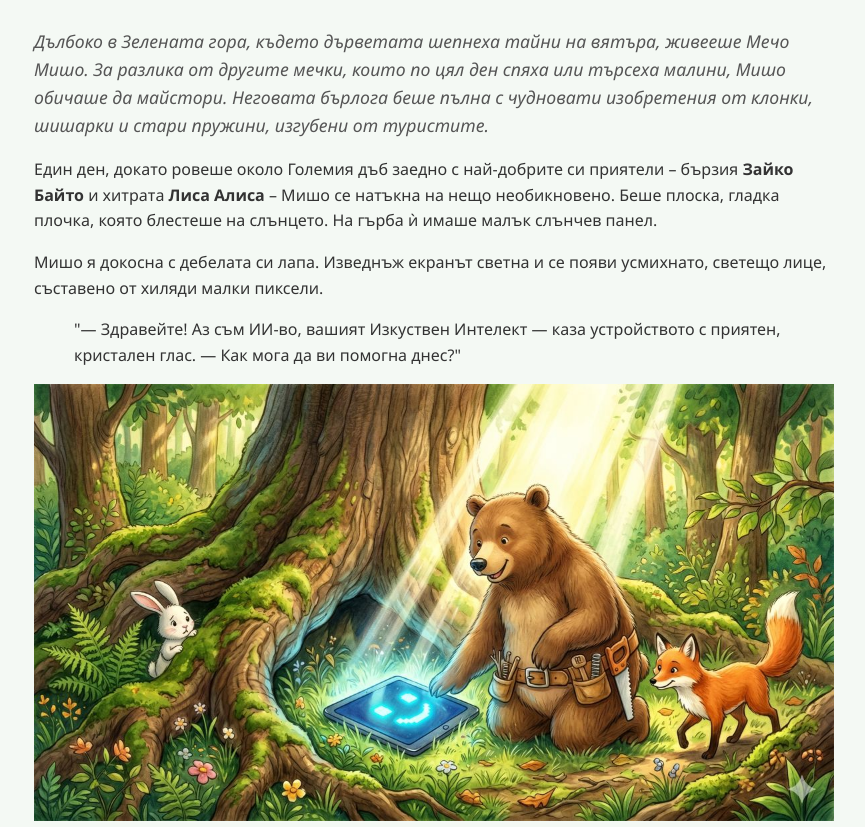
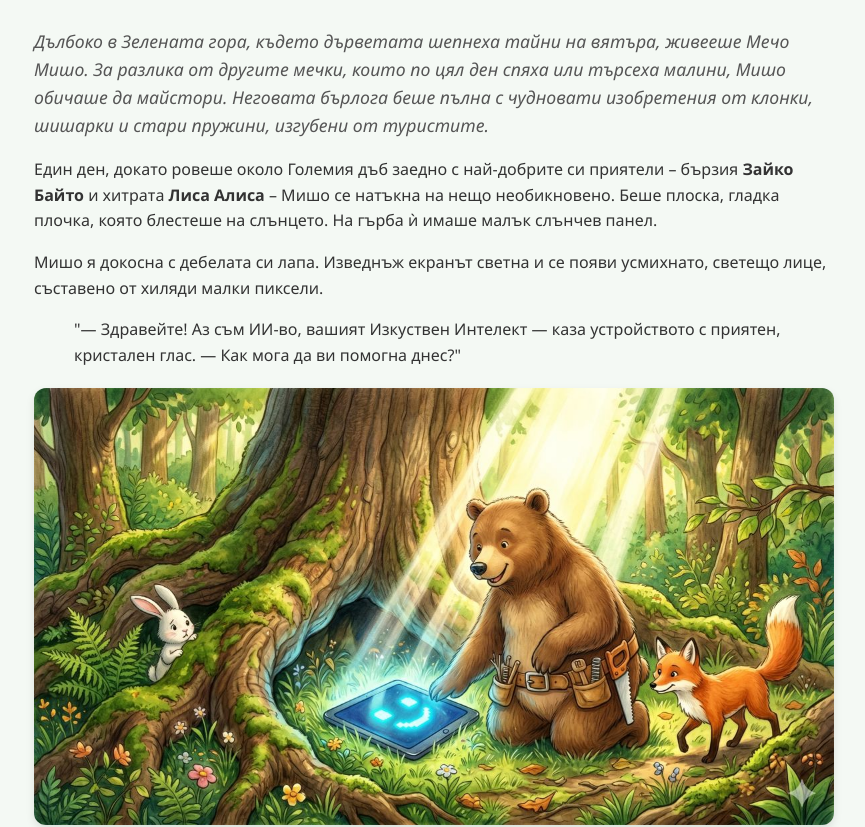
Before and after one commit to ilianko1970/ai-tales, a plain HTML site: page index.html in a window 1280 px wide. Shown: the part 129-956 px from the top of the page, without its empty margins (206-1071 px from the left). Drawn offline with Linux system fonts and the light colour scheme.

Commit message:
image size

```diff
--- a/index.html
+++ b/index.html
@@ -69,6 +69,15 @@
             font-size: 0.9em;
             color: #777;
         }
+
+        img {
+            max-width: 100%;
+            height: auto;
+            border-radius: 12px;
+            display: block;
+            margin: 20px auto;
+            box-shadow: 0 4px 8px rgba(0, 0, 0, 0.1);
+        }
     </style>
 </head>
 
@@ -94,7 +103,7 @@
             "— Здравейте! Аз съм ИИ-во, вашият Изкуствен Интелект — каза устройството с приятен, кристален глас. — Как
             мога да ви помогна днес?"
         </blockquote>
-        <img src="images/2evb6n2evb6n2evb.jpg" width="800px" alt="ИИ-во">
+        <img src="images/2evb6n2evb6n2evb.jpg" alt="ИИ-во">
     </section>
 
     <section>
@@ -125,7 +134,7 @@
             <strong>ИНАЧЕ</strong>:<br>
             &nbsp;&nbsp;&nbsp;&nbsp;Спирай мотора.
         </div>
-        <img src="images/t059uct059uct059.jpg" width="800px" alt="Мечо Мишо и ИИ-во">
+        <img src="images/t059uct059uct059.jpg" alt="Мечо Мишо и ИИ-во">
     </section>
 
     <section>
@@ -137,7 +146,7 @@
 
         <p>"— Точно така! — усмихна се ИИ-во. — Изкуственият интелект не е тук, за да върши работата вместо вас, а за да
             ви даде суперсили да я свършите сами!"</p>
-        <img src="images/a0kzqs40kzqs40kz.jpg" width="800px" alt="Мечо Мишо и ИИ-во">
+        <img src="images/a0kzqs40kzqs40kz.jpg" alt="Мечо Мишо и ИИ-во">
 
     </section>
 
```
